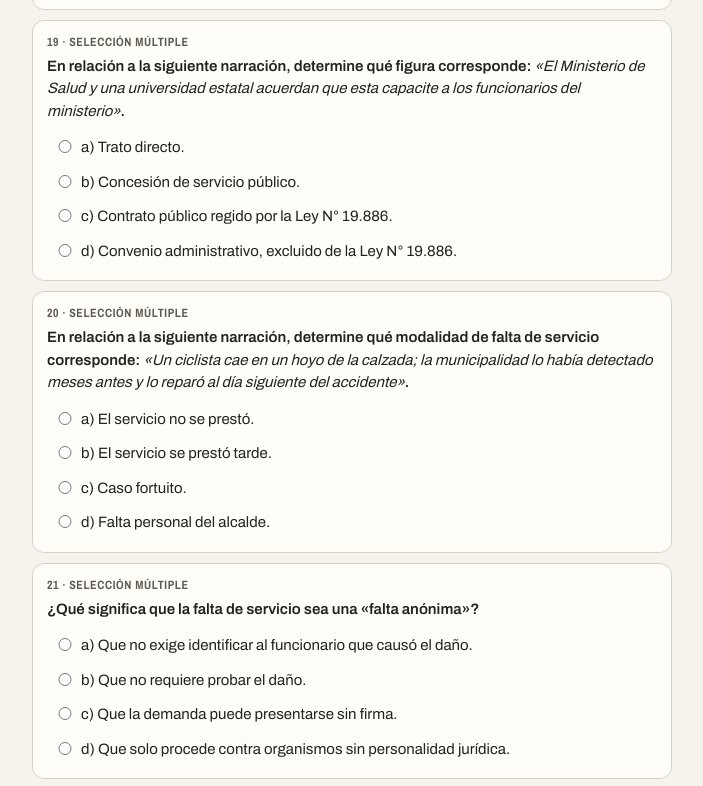
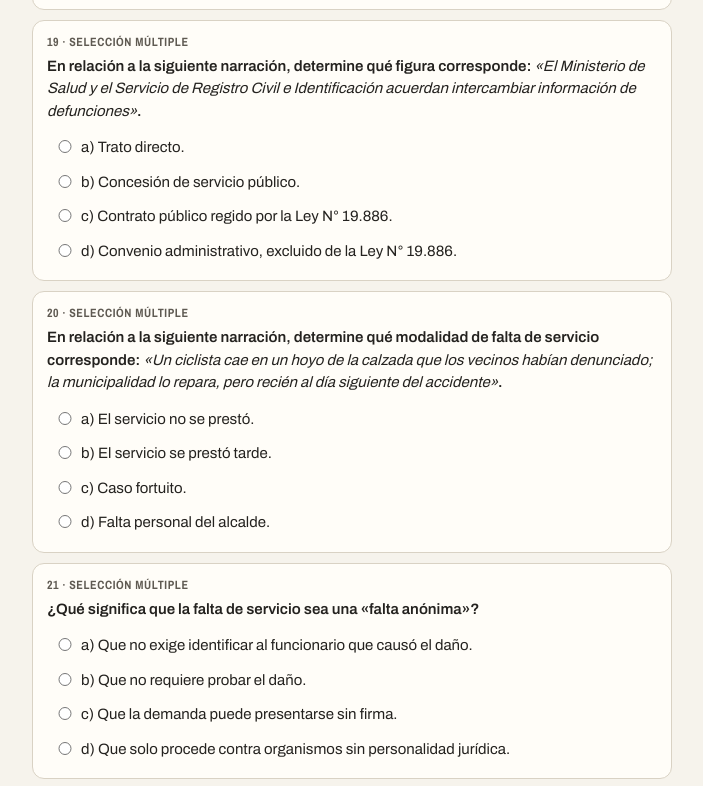
Before and after one commit to lucianograuv-a11y/derecho-administrativo, a plain HTML site: page contratos.html in a window 1280 px wide. Shown: the part 9971-10757 px from the top of the page, without its empty margins (288-991 px from the left). Drawn offline with nearby package versions, Linux system fonts and the light colour scheme.

Commit message:
Revisión de preguntas: dos casos ambiguos corregidos
Co-Authored-By: Claude Opus 5.5 <noreply@anthropic.com>

```diff
--- a/contratos.html
+++ b/contratos.html
@@ -368,10 +368,10 @@ window.PREG=[
 {t:'sm',q:'¿Qué revisa la Contraloría en la toma de razón de los actos del procedimiento de contratación?',
  o:['Solo el mérito y la conveniencia de la adjudicación.','Solo la legalidad y la constitucionalidad de las bases, la adjudicación y los actos posteriores; no el mérito.','La solvencia económica del contratista.','La ejecución material de las obras.'],a:1,
  e:'Es excepcional: según el material, sobre 8.000 UTM.',s:'Torpedo, Garantías'},
-{t:'sm',q:'En relación a la siguiente narración, determine qué figura corresponde: <i>«El Ministerio de Salud y una universidad estatal acuerdan que esta capacite a los funcionarios del ministerio»</i>.',
+{t:'sm',q:'En relación a la siguiente narración, determine qué figura corresponde: <i>«El Ministerio de Salud y el Servicio de Registro Civil e Identificación acuerdan intercambiar información de defunciones»</i>.',
  o:['Contrato público regido por la Ley N° 19.886.','Convenio administrativo, excluido de la Ley N° 19.886.','Concesión de servicio público.','Trato directo.'],a:1,
  e:'Entre organismos públicos no hay contrato público: hay convenio administrativo. La Ley 19.886 los excluye (art. 3 letra b).',s:'Torpedo, Contrato'},
-{t:'sm',q:'En relación a la siguiente narración, determine qué modalidad de falta de servicio corresponde: <i>«Un ciclista cae en un hoyo de la calzada; la municipalidad lo había detectado meses antes y lo reparó al día siguiente del accidente»</i>.',
+{t:'sm',q:'En relación a la siguiente narración, determine qué modalidad de falta de servicio corresponde: <i>«Un ciclista cae en un hoyo de la calzada que los vecinos habían denunciado; la municipalidad lo repara, pero recién al día siguiente del accidente»</i>.',
  o:['El servicio no se prestó.','El servicio se prestó tarde.','Falta personal del alcalde.','Caso fortuito.'],a:1,
  e:'La falta de servicio ocurre cuando el servicio no se presta, se presta mal o se presta tarde (Cordero Vega). La reparación posterior al accidente es el ejemplo del material.',s:'Torpedo, Falta de servicio'},
 {t:'sm',q:'¿Qué significa que la falta de servicio sea una «falta anónima»?',
```
Also changed, not shown: simulacro.html (+2 -2 lines).
